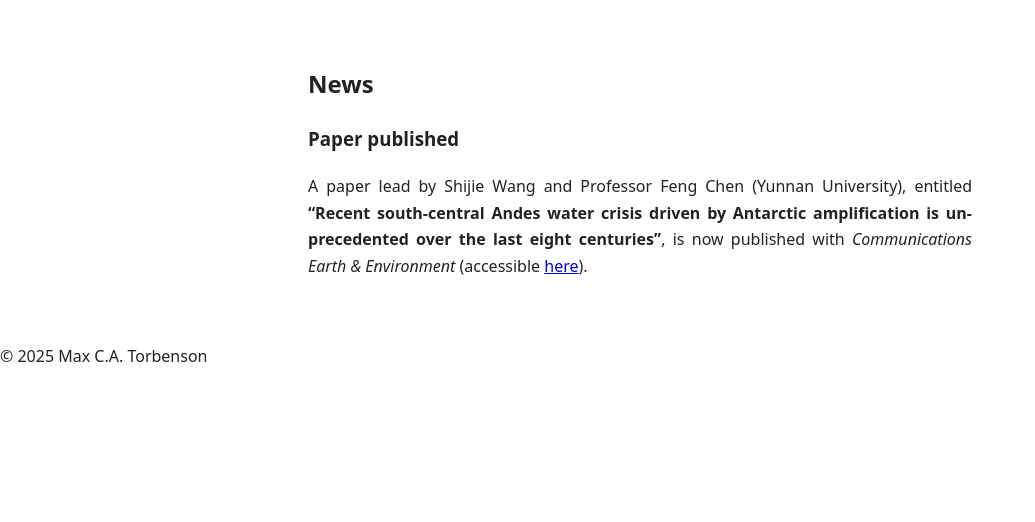
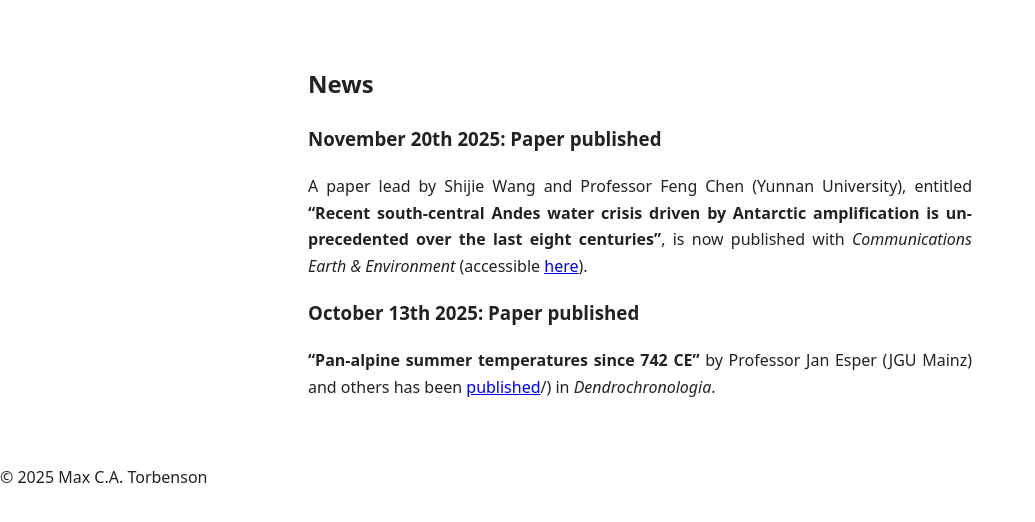
Before and after one commit to mcatorbenson/mcatorbenson.github.io, a Jekyll site: the page built from news/index.md, in a window 1280 px wide, cut to the strip 227-749 px from the top of the page. Shown: the whole strip, without its empty margins (0-1035 px from the left). Built offline with Jekyll 4.4.1, drawn with Linux system fonts in a browser that asks for light colours.

Commit message:
Update index.md

```diff
--- a/news/index.md
+++ b/news/index.md
@@ -3,5 +3,8 @@ layout: default
 title: News
 ---
 ## News
-### Paper published
+### November 20th 2025: Paper published
 A paper lead by Shijie Wang and Professor Feng Chen (Yunnan University), entitled **"Recent south-central Andes water crisis driven by Antarctic amplification is unprecedented over the last eight centuries"**, is now published with *Communications Earth & Environment* (accessible [here](https://www.nature.com/articles/s43247-025-02858-1/)).
+
+### October 13th 2025: Paper published
+**"Pan-alpine summer temperatures since 742 CE"** by Professor Jan Esper (JGU Mainz) and others has been [published](https://www.sciencedirect.com/science/article/pii/S1125786525001468)/) in *Dendrochronologia*.
```
